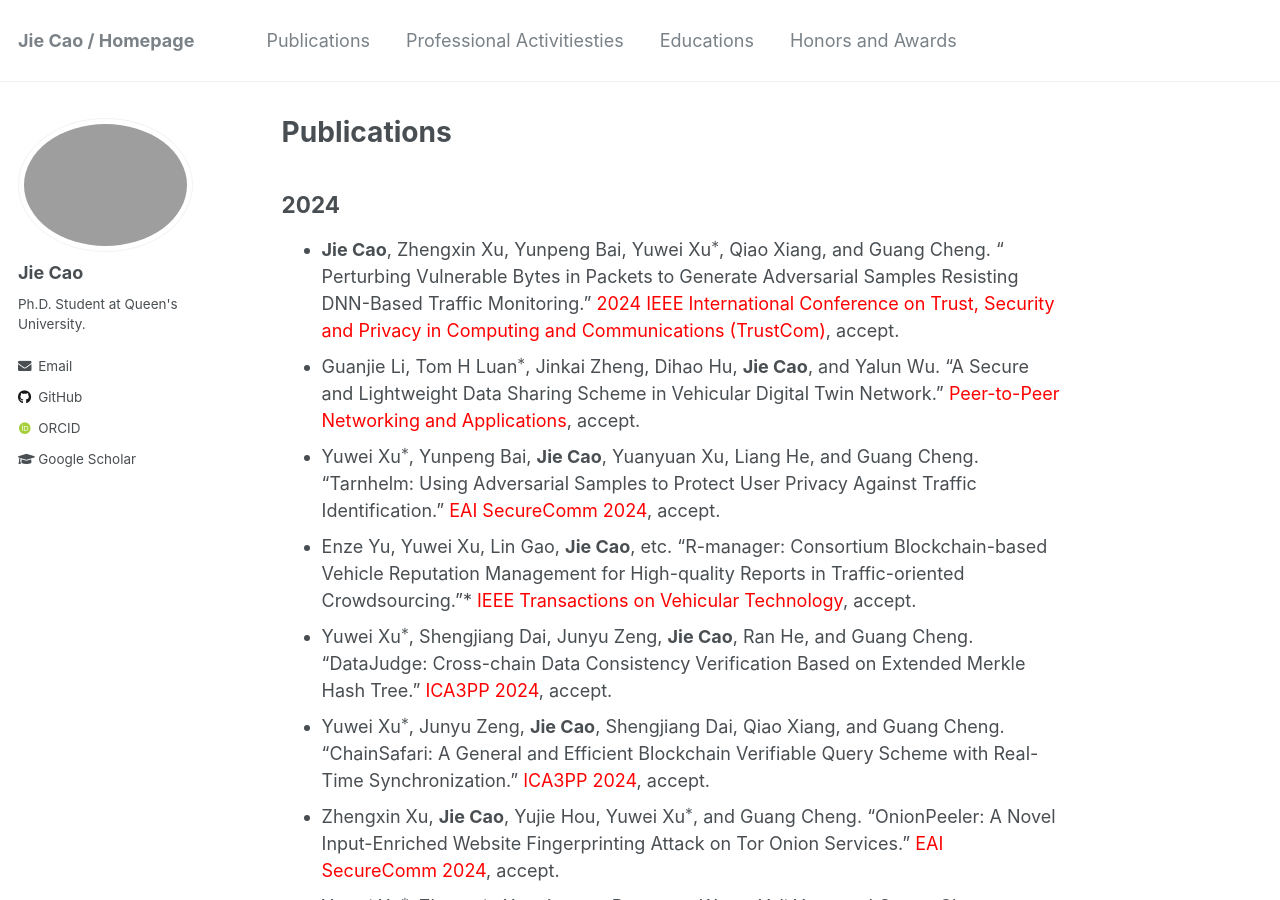
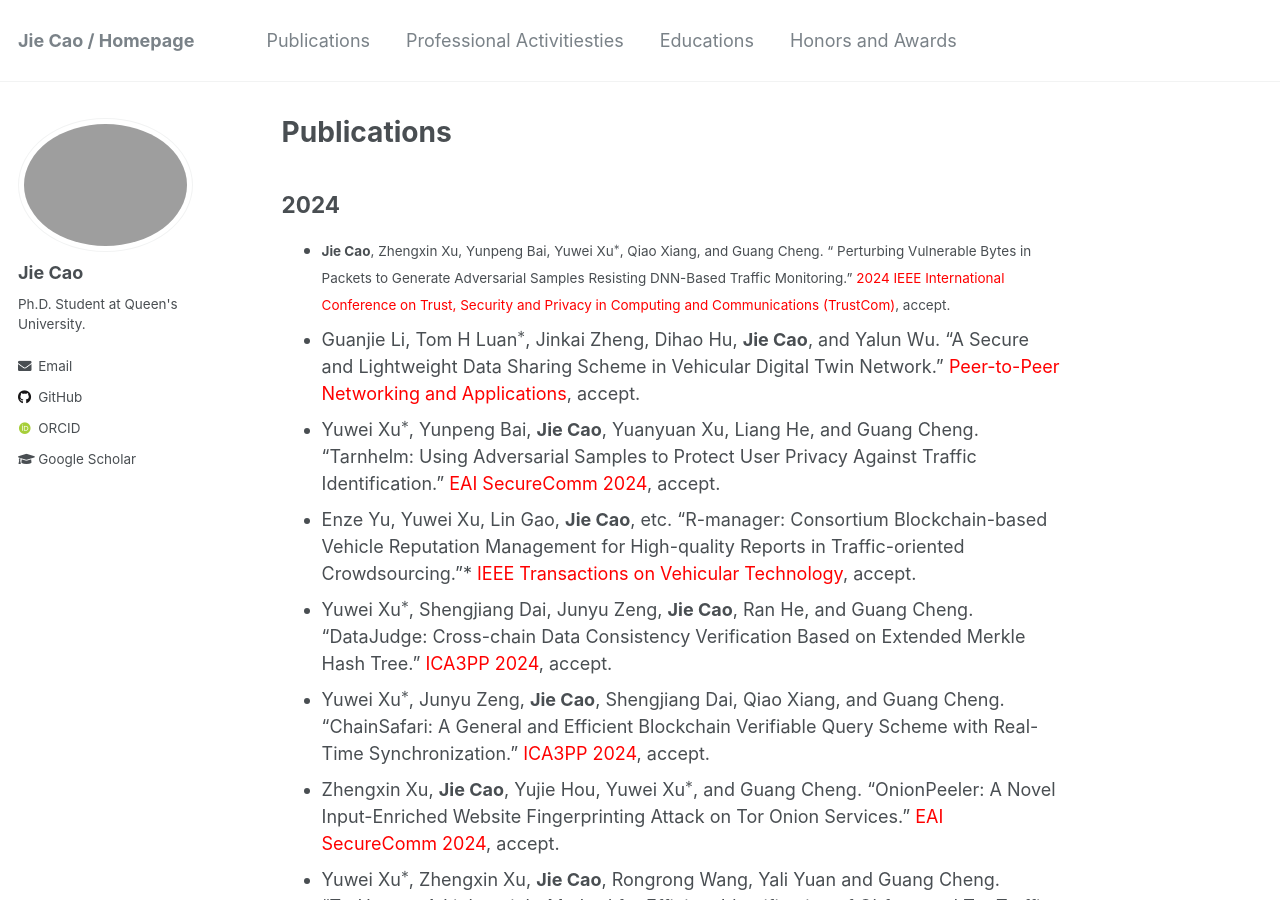
Before and after one commit to JieJayCao/JieJayCao.github.io, a Jekyll site: the page built from _pages/publications.md, in a window 1280 px wide and 900 px high. Built offline with Jekyll 4.4.1, drawn with Linux system fonts in a browser that asks for light colours; some web fonts are replaced; formulas are drawn with MathJax 3.

Commit message:
Update publications.md

```diff
--- a/_pages/publications.md
+++ b/_pages/publications.md
@@ -7,7 +7,7 @@ author_profile: true
 
 
 ## 2024
-* **Jie Cao**, Zhengxin Xu, Yunpeng Bai, Yuwei Xu$^*$, Qiao Xiang, and Guang Cheng. " Perturbing Vulnerable Bytes in Packets to Generate Adversarial Samples Resisting DNN-Based Traffic Monitoring." <span style="color:red;">2024 IEEE International Conference on Trust, Security and Privacy in Computing and Communications (TrustCom)</span>, accept.
+* <small>**Jie Cao**, Zhengxin Xu, Yunpeng Bai, Yuwei Xu$^*$, Qiao Xiang, and Guang Cheng. " Perturbing Vulnerable Bytes in Packets to Generate Adversarial Samples Resisting DNN-Based Traffic Monitoring." <span style="color:red;">2024 IEEE International Conference on Trust, Security and Privacy in Computing and Communications (TrustCom)</span>, accept.<small>
 * Guanjie Li, Tom H Luan$^*$, Jinkai Zheng, Dihao Hu, **Jie Cao**, and Yalun Wu. "A Secure and Lightweight Data Sharing Scheme in Vehicular Digital Twin Network." <span style="color:red;">Peer-to-Peer Networking and Applications</span>, accept.
 * Yuwei	Xu$^*$, Yunpeng	Bai, **Jie Cao**, Yuanyuan	Xu, Liang	He, and Guang	Cheng. "Tarnhelm: Using Adversarial Samples to Protect User Privacy Against Traffic Identification." <span style="color:red;">EAI SecureComm 2024</span>, accept.
 * Enze Yu, Yuwei Xu, Lin Gao, **Jie Cao**, etc. "R-manager: Consortium Blockchain-based Vehicle Reputation Management for High-quality Reports in Traffic-oriented Crowdsourcing."* <span style="color:red;">IEEE Transactions on Vehicular Technology</span>, accept.
```
